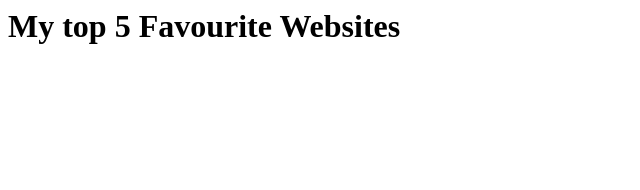
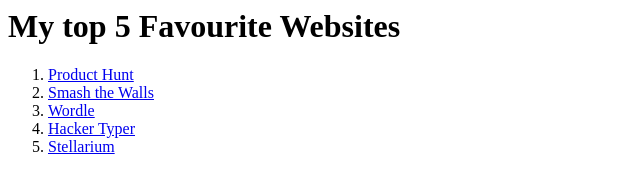
Before and after one commit to Akash-3845/html, a plain HTML site: page 3.2 Anchor Elements/index.html in a window 1280 px wide. Shown: the whole page, without its empty margins (0-640 px from the left). Drawn offline with Linux system fonts and the light colour scheme.

Commit message:
second commit

```diff
--- a/3.2 Anchor Elements/index.html
+++ b/3.2 Anchor Elements/index.html
@@ -1,2 +1,9 @@
 <h1>My top 5 Favourite Websites</h1>
 <!-- Write your code below -->
+<ol>
+  <li><a href="https://www.producthunt.com/">Product Hunt</a></li>
+  <li><a href="https://smashthewalls.com/">Smash the Walls</a></li>
+  <li><a href="https://www.nytimes.com/games/wordle/index.html">Wordle</a></li>
+  <li><a href="https://hackertyper.net/">Hacker Typer</a></li>
+  <li><a href="https://stellarium.org/en/">Stellarium</a></li>
+</ol>
```
Also changed, not shown: 3.3 Image Elements/index.html (added, +7 -0 lines), 3.3 Image Elements/solution1.html (added, +2 -0 lines), 3.3 Image Elements/solution2.html (added, +2 -0 lines), 3.3 Image Elements/goal2.png (added), 1 other file.
